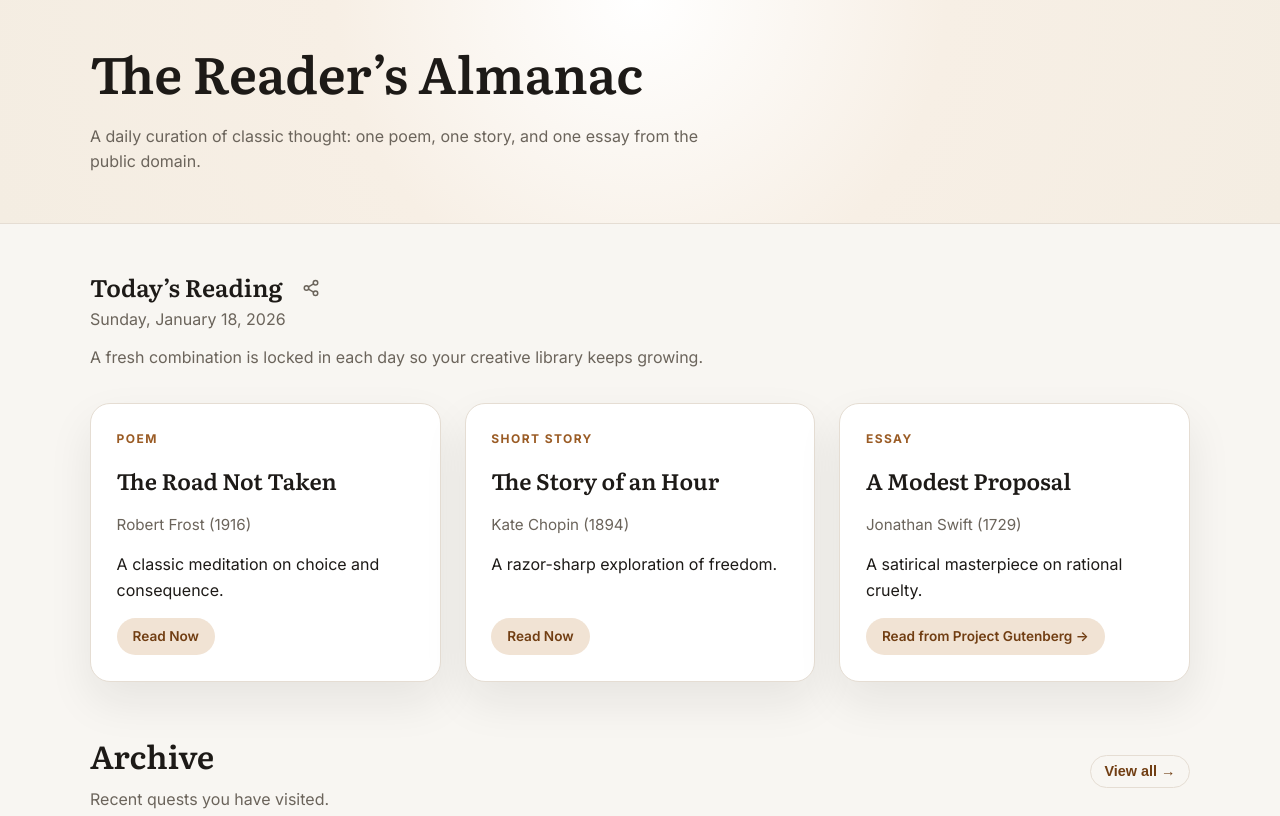
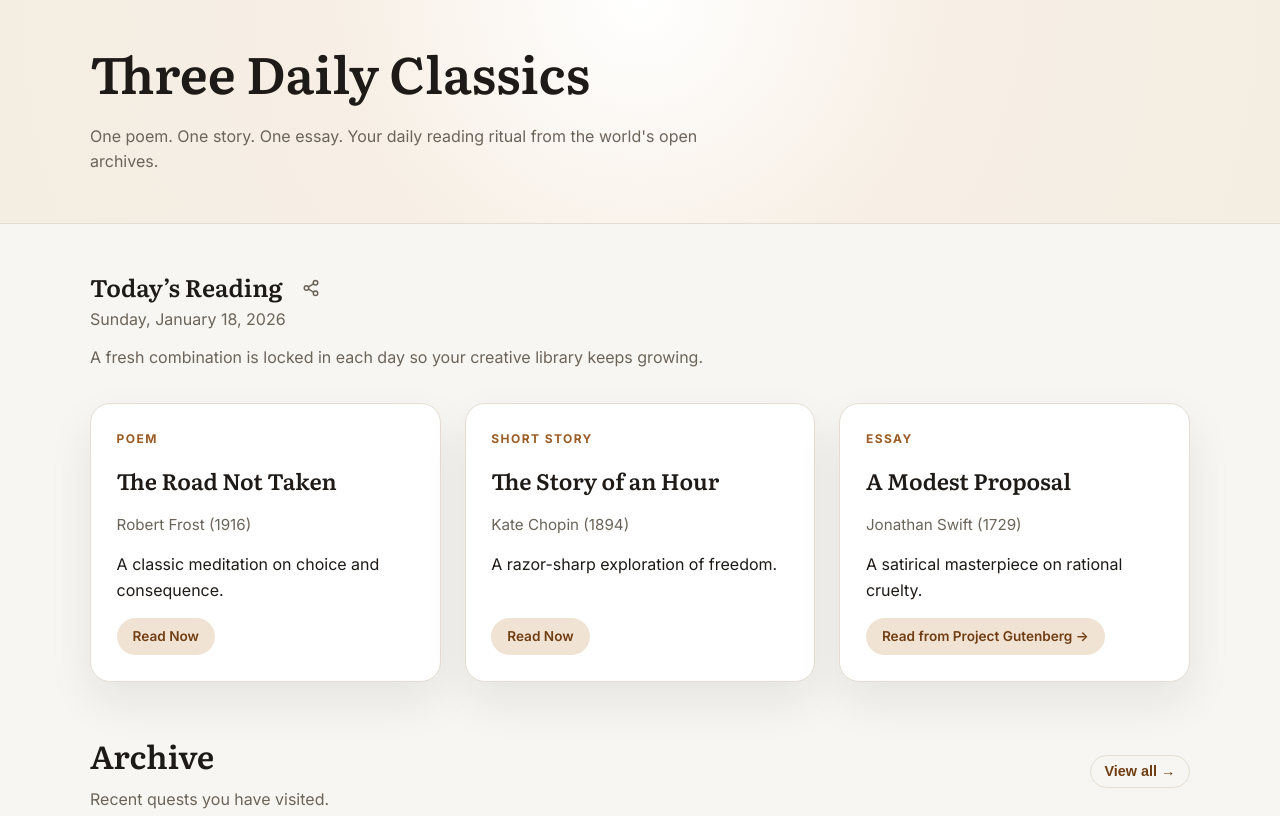
Before and after one commit to awadom/rbdailyquest, a plain HTML site: page index.html in a window 1280 px wide. Shown: the top 816 px of the page. Drawn offline with Linux system fonts and the light colour scheme.

Commit message:
Update header title and description for improved clarity and thematic alignment

```diff
--- a/index.html
+++ b/index.html
@@ -15,9 +15,9 @@
   <body>
     <header id="site-header" class="hero">
       <div class="container">
-        <h1>The Reader’s Almanac</h1>
+        <h1>Three Daily Classics</h1>
         <p class="lead">
-          A daily curation of classic thought: one poem, one story, and one essay from the public domain.
+          One poem. One story. One essay. Your daily reading ritual from the world's open archives.
         </p>
       </div>
     </header>
```
